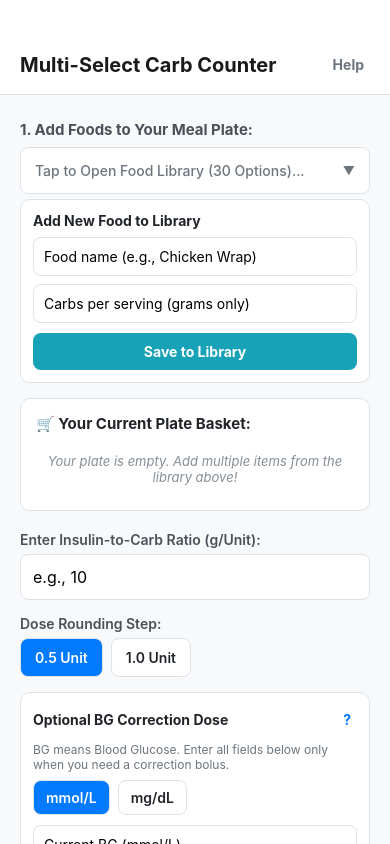
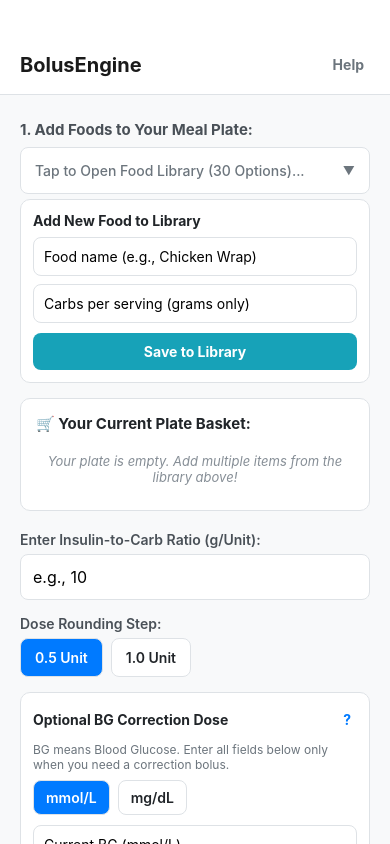
Before and after one commit to TopG85/BolusEngine, a React Native app: screen / in a window 390 px wide. Built offline with nearby package versions, Linux system fonts and the light colour scheme.

Commit message:
rebrand: update application headers and repository configuration layouts to BolusEngine

```diff
--- a/App.js
+++ b/App.js
@@ -367,7 +367,7 @@
     <View style={{ flex: 1, backgroundColor: '#f8f9fa' }}>
       <View style={{ backgroundColor: '#fff', paddingTop: 50, paddingBottom: 15, borderBottomWidth: 1, borderBottomColor: '#dee2e6', alignItems: 'center' }}>
         <View style={{ flexDirection: 'row', alignItems: 'center', justifyContent: 'space-between', width: '100%', paddingHorizontal: 20 }}>
-          <Text style={{ fontSize: 20, fontWeight: 'bold', color: '#1a1a1a' }}>Multi-Select Carb Counter</Text>
+          <Text style={{ fontSize: 20, fontWeight: 'bold', color: '#1a1a1a' }}>BolusEngine</Text>
           <TouchableOpacity onPress={() => setHelpModalVisible(true)} style={{ padding: 6 }}>
             <Text style={{ color: '#6c757d', fontWeight: '700' }}>Help</Text>
           </TouchableOpacity>
--- a/package.json
+++ b/package.json
@@ -1,6 +1,7 @@
 {
   "homepage": "https://github.com/TopG85/BolusEngine",
-  "name": "BolusEngine",
+  "name": "bolusengine",
+  "slug": "bolus-engine",
   "version": "1.0.0",
   "scripts": {
     "start": "expo start",
```
